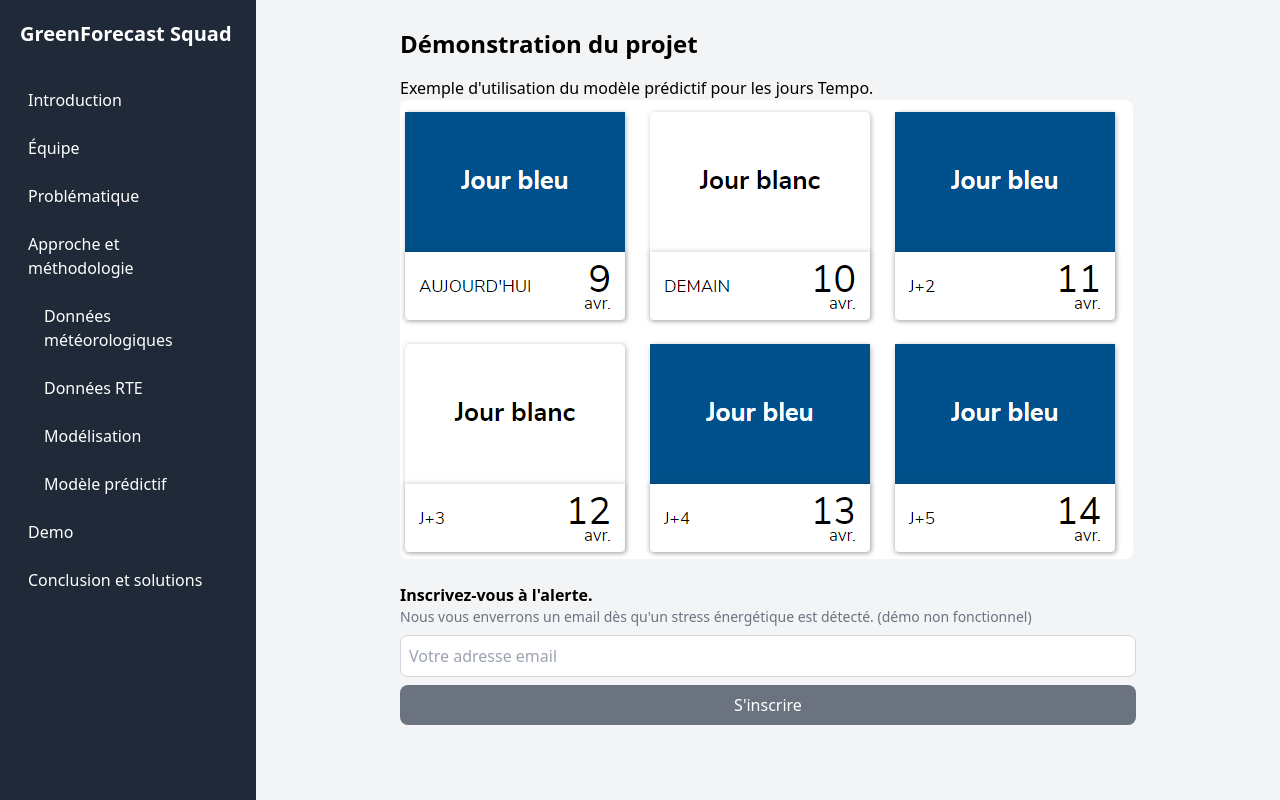
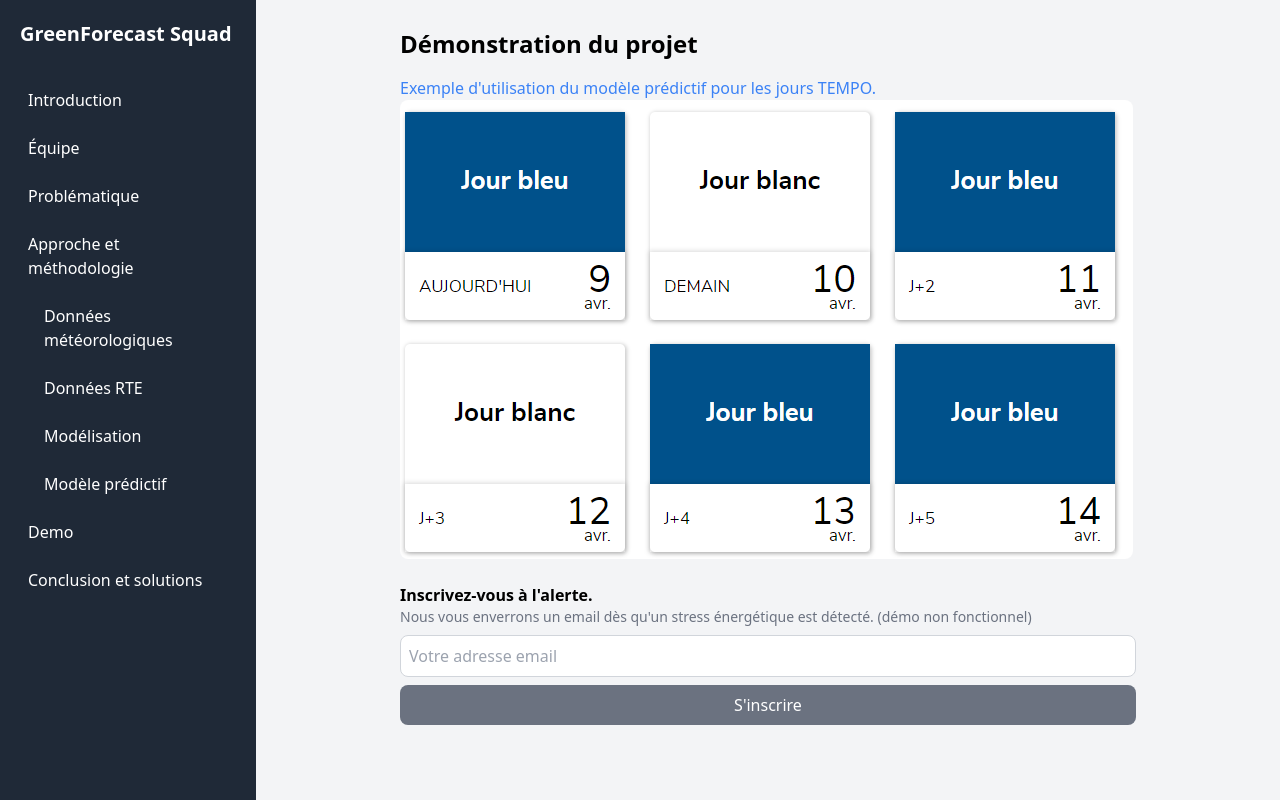
Before and after one commit to GreenForecast-Squad/prevoir-capacite-production-energies-renouvelables-et-faciliter-optimisation-du-mix-energetique, a plain HTML site: page demo.html in a window 1280 px wide. Drawn offline with nearby package versions, Linux system fonts and the light colour scheme.

Commit message:
fix: mise en avant lien démo projet mockups rte

```diff
--- a/demo.html
+++ b/demo.html
@@ -31,7 +31,7 @@
   <div class="flex-1 ml-64 bg-gray-100 py-7 px-36">
     <h2 id="introduction" class="font-bold text-2xl mb-4">Démonstration du projet</h2>
     <!-- Possibilité d'utilisation sur le site RTE pour les jours tempo-->
-    <p><a href="https://greenforecast-squad.github.io/prevoir-capacite-production-energies-renouvelables-et-faciliter-optimisation-du-mix-energetique/mockup/previsions.html">Exemple d'utilisation du modèle prédictif pour les jours Tempo. </a></p>
+    <a class="text-blue-500 hover:text-blue-700" href="https://greenforecast-squad.github.io/prevoir-capacite-production-energies-renouvelables-et-faciliter-optimisation-du-mix-energetique/mockup/previsions.html">Exemple d'utilisation du modèle prédictif pour les jours TEMPO. </a>
     <img src="https://greenforecast-squad.github.io/prevoir-capacite-production-energies-renouvelables-et-faciliter-optimisation-du-mix-energetique/assets/mockups-rte.png" alt="Graphique de démonstration" class="rounded-lg">
 
     <!-- formulaire pour les s'incrire newletter -->
```
